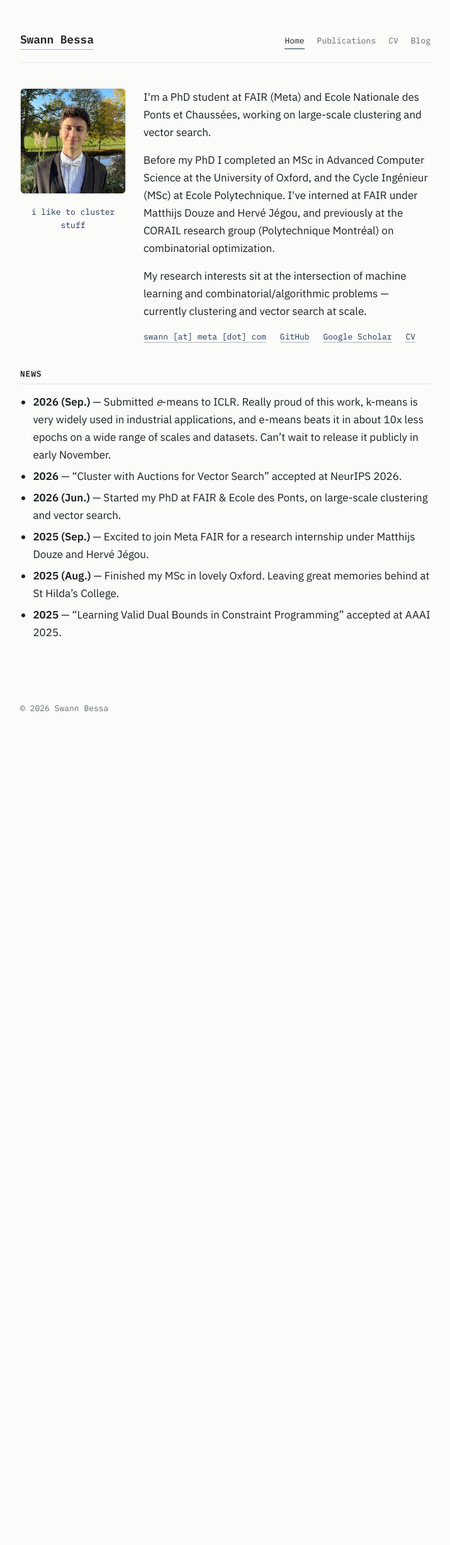
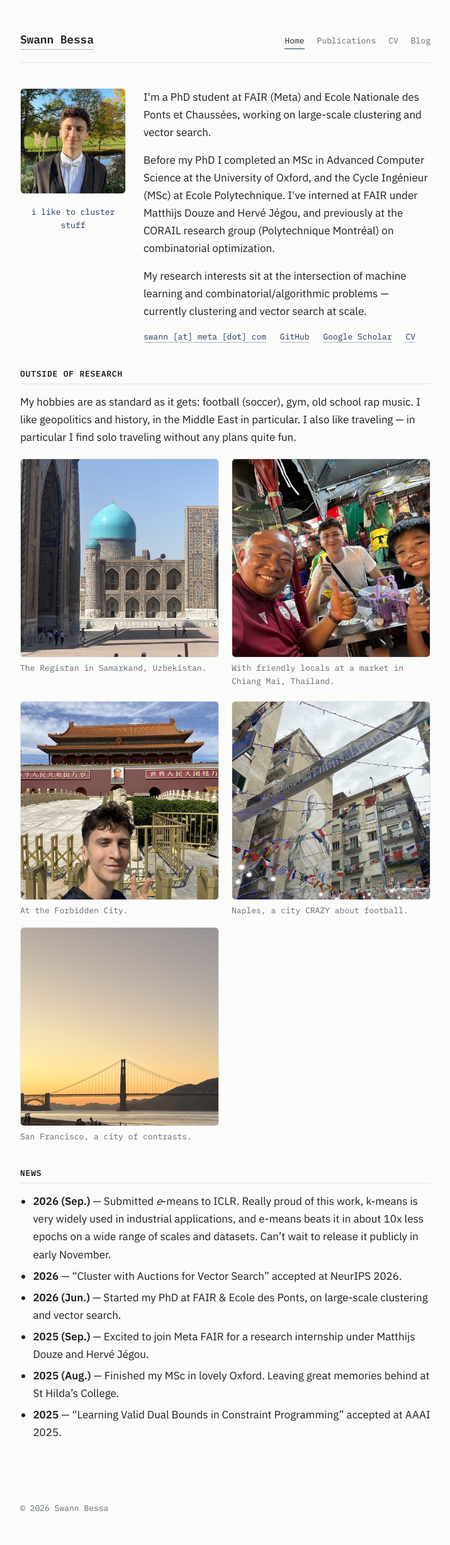
Before and after one commit to swannbessa/swannbessa.github.io, a Jekyll site: the page built from index.md, in a window 1280 px wide. Shown: the whole page at 63% size, without its empty margins (282-997 px from the left). Built offline with Jekyll 4.4.1, drawn with Linux system fonts in a browser that asks for light colours; before the commit the page ends 1184 px from its top, so only the background shows below that.

Commit message:
Add Outside of Research section with hobbies and five cropped travel photos

```diff
--- a/assets/style.css
+++ b/assets/style.css
@@ -104,6 +104,39 @@ ul, ol { padding-left: 1.2em; margin: 0 0 16px; }
 li { margin-bottom: 6px; }
 
 .muted { color: var(--muted); }
+
+/* Travel photo grid (Outside of Research) */
+.photo-grid {
+  display: grid;
+  grid-template-columns: 1fr 1fr;
+  gap: 20px;
+  margin: 20px 0 4px;
+}
+.photo-grid figure, .photo-solo {
+  margin: 0;
+}
+.photo-grid img, .photo-solo img {
+  display: block;
+  width: 100%;
+  aspect-ratio: 1 / 1;
+  object-fit: cover;
+  border-radius: 6px;
+  border: 1px solid var(--rule);
+}
+.photo-grid figcaption, .photo-solo figcaption {
+  font-family: var(--mono);
+  font-size: var(--fs-xs);
+  color: var(--muted);
+  margin-top: 6px;
+}
+.photo-solo {
+  width: calc(50% - 10px);
+  margin: 16px 0 4px;
+}
+@media (max-width: 520px) {
+  .photo-grid { grid-template-columns: 1fr; }
+  .photo-solo { width: 100%; }
+}
 
 /* Home / intro */
 .intro {
--- a/index.md
+++ b/index.md
@@ -24,6 +24,33 @@ title: Home
   </div>
 </div>
 
+## Outside of Research
+
+My hobbies are as standard as it gets: football (soccer), gym, old school rap music. I like geopolitics and history, in the Middle East in particular. I also like traveling — in particular I find solo traveling without any plans quite fun.
+
+<div class="photo-grid">
+  <figure>
+    <img src="{{ '/assets/travel-registan.jpg' | relative_url }}" alt="The Registan in Samarkand, Uzbekistan">
+    <figcaption>The Registan in Samarkand, Uzbekistan.</figcaption>
+  </figure>
+  <figure>
+    <img src="{{ '/assets/travel-thailand.jpg' | relative_url }}" alt="With friendly locals at a market in Chiang Mai, Thailand">
+    <figcaption>With friendly locals at a market in Chiang Mai, Thailand.</figcaption>
+  </figure>
+  <figure>
+    <img src="{{ '/assets/travel-forbidden-city.jpg' | relative_url }}" alt="At the Forbidden City">
+    <figcaption>At the Forbidden City.</figcaption>
+  </figure>
+  <figure>
+    <img src="{{ '/assets/travel-naples.jpg' | relative_url }}" alt="Naples, a city CRAZY about football">
+    <figcaption>Naples, a city CRAZY about football.</figcaption>
+  </figure>
+</div>
+<figure class="photo-solo">
+  <img src="{{ '/assets/travel-sanfrancisco.jpg' | relative_url }}" alt="San Francisco, a city of contrasts">
+  <figcaption>San Francisco, a city of contrasts.</figcaption>
+</figure>
+
 ## News
 
 - **2026 (Sep.)** — Submitted <i>e</i>-means to ICLR. Really proud of this work, k-means is very widely used in industrial applications, and e-means beats it in about 10x less epochs on a wide range of scales and datasets. Can't wait to release it publicly in early November.
```
Also changed, not shown: assets/travel-forbidden-city.jpg (added), assets/travel-naples.jpg (added), assets/travel-registan.jpg (added), assets/travel-sanfrancisco.jpg (added), assets/travel-thailand.jpg (added).
